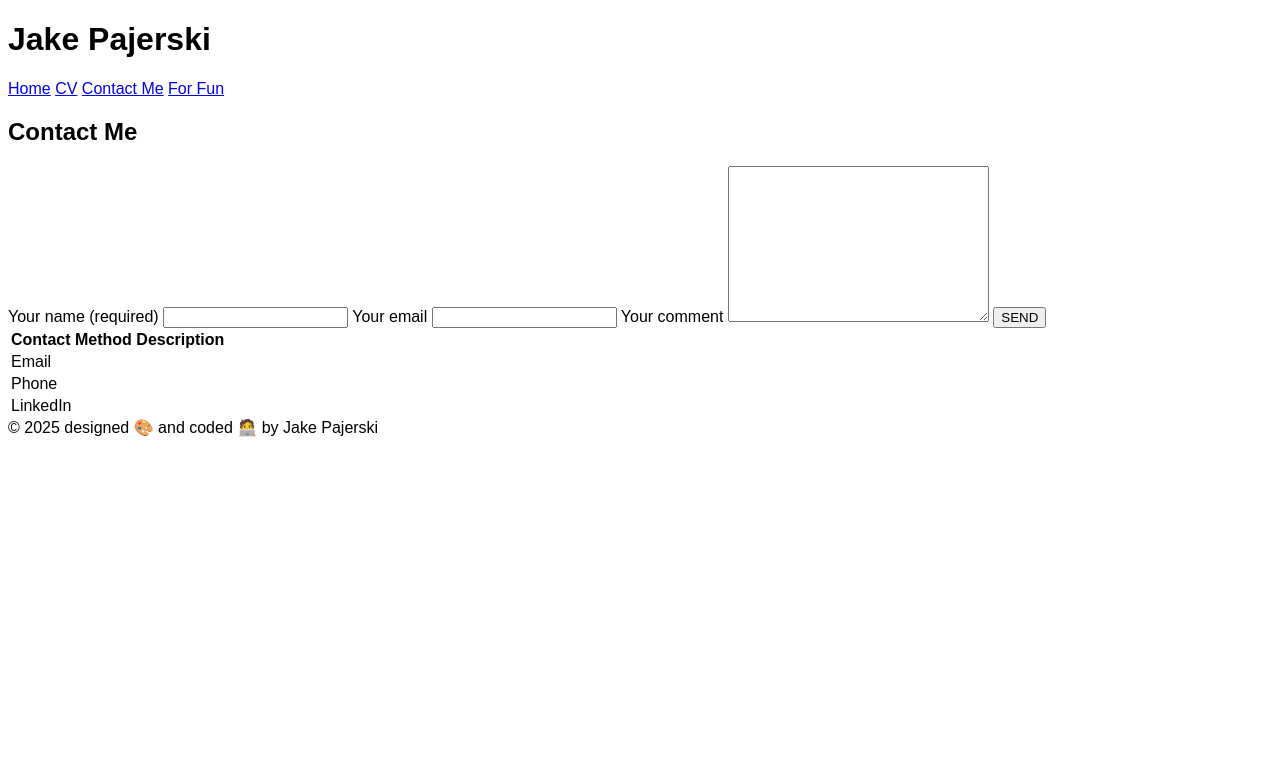
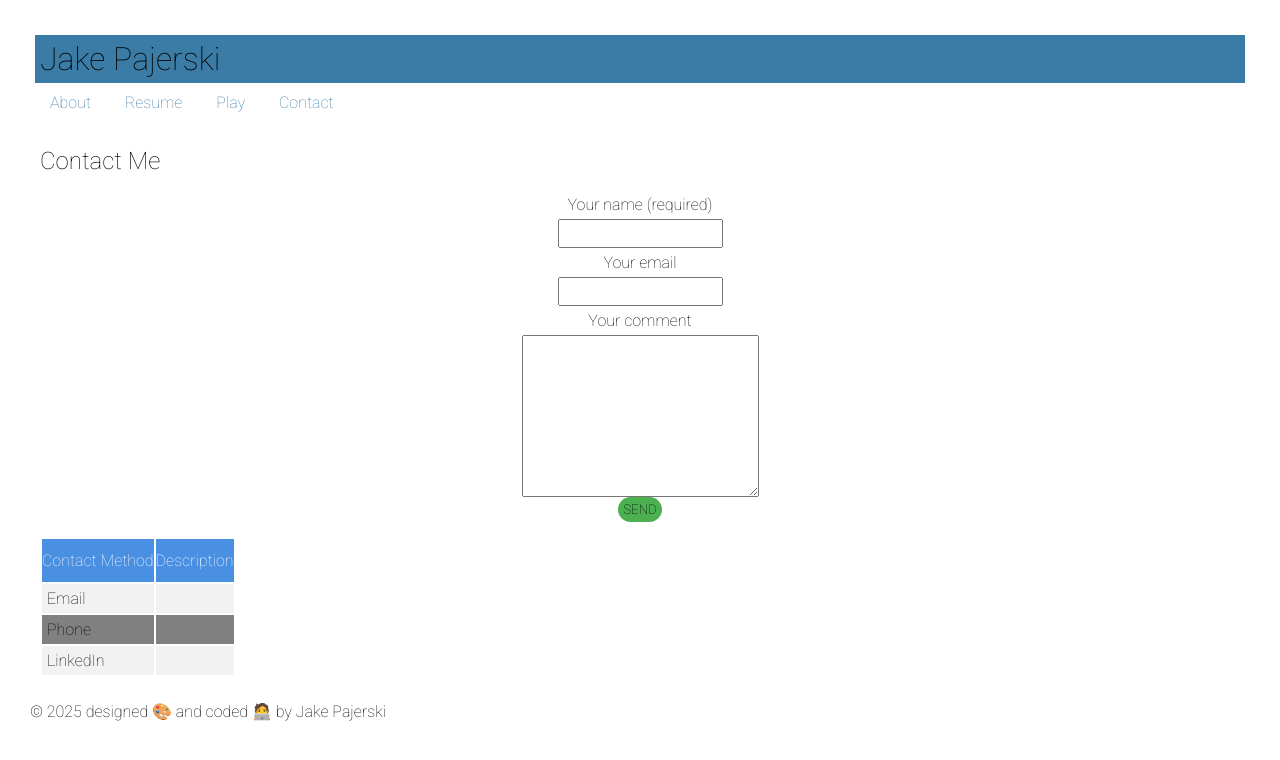
Before and after one commit to JakeP3624/WebDevLabs, a plain HTML site: page views/contact.html in a window 1280 px wide. Drawn offline with Linux system fonts and the light colour scheme; files that its build step writes are made by us from their sources.

Commit message:
Add files via upload

```diff
--- /dev/null
+++ b/static/style.css
@@ -0,0 +1,50 @@
+* {
+    font-family: 'Roboto', sans-serif;
+    font-optical-sizing: auto;
+    font-weight: 100;
+    font-style: normal;
+    font-variation-settings: "wght" 100;
+    padding: 5px;
+    margin: 5px;
+}
+
+#index {
+    font-weight: 100;
+}
+
+#webname {
+    background-color: #3A7CA5;
+}
+
+nav a {
+    text-decoration: none;
+    color: #3A7CA5;
+    margin-right: 15px;
+}
+
+th {
+    padding: 12px 0;
+    background-color: #4A90E2;
+    color: white;
+    width: fit-content;
+}
+
+table tr:nth-child(even) {
+    background-color: #f2f2f2;
+}
+
+table tr:nth-child(odd) {
+    background-color: #808080;
+}
+
+form * {
+    display: block;
+    margin: auto;
+    text-align: center;
+}
+
+form button[type="submit"] {
+    background-color: #4CAF50;
+    border: none;
+    border-radius: 25px;
+}
--- a/views/contact.html
+++ b/views/contact.html
@@ -7,15 +7,20 @@
     <meta name="keywords" content="Carnegie Mellon University, Information Systems">
     <meta name="description" content="Jake Pajerski professional website">
     <title>Jake Pajerski</title>
+    <link rel="stylesheet" href="../static/style.css">
+    <link rel="stylesheet" href="static/style.css">
+    <link rel="preconnect" href="https://fonts.googleapis.com">
+    <link rel="preconnect" href="https://fonts.gstatic.com" crossorigin>
+    <link href="https://fonts.googleapis.com/css2?family=Roboto:ital,wght@0,100..900;1,100..900&display=swap" rel="stylesheet">
 </head>
-<body style="font-family: Arial">
+<body>
     <header>
-        <h1>Jake Pajerski</h1>
+        <h1 id="webname">Jake Pajerski</h1>
         <nav>
-            <a href="../index.html">Home</a>
-            <a href="cv.html">CV</a>
-            <a href="contact.html">Contact Me</a>
-            <a href="fun.html">For Fun</a>
+            <a href="../index.html">About</a>
+            <a href="cv.html">Resume</a>
+            <a href="fun.html">Play</a>
+            <a href="contact.html">Contact</a>
         </nav>
     </header>
     <div class="main">
@@ -30,10 +35,22 @@
             <button type="submit">SEND</button>
         </form>
         <table>
-            <tr><th>Contact Method Description</th></tr>
-            <tr><td>Email</td></tr>
-            <tr><td>Phone</td></tr>
-            <tr><td>LinkedIn</td></tr>
+            <tr>
+                <th>Contact Method</th>
+                <th>Description</th>
+            </tr>
+            <tr>
+                <td>Email</td>
+                <td></td>
+            </tr>
+            <tr>
+                <td>Phone</td>
+                <td></td>
+            </tr>
+            <tr>
+                <td>LinkedIn</td>
+                <td></td>
+            </tr>
         </table>
     </div>
     <footer>&copy; 2025 designed &#x1F3A8; and coded &#x1F9D1;&#x200D;&#x1F4BB; by Jake Pajerski</footer>
```
Also changed, not shown: index.html (+11 -7 lines), views/cv.html (+20 -7 lines), views/fun.html (+11 -6 lines).
